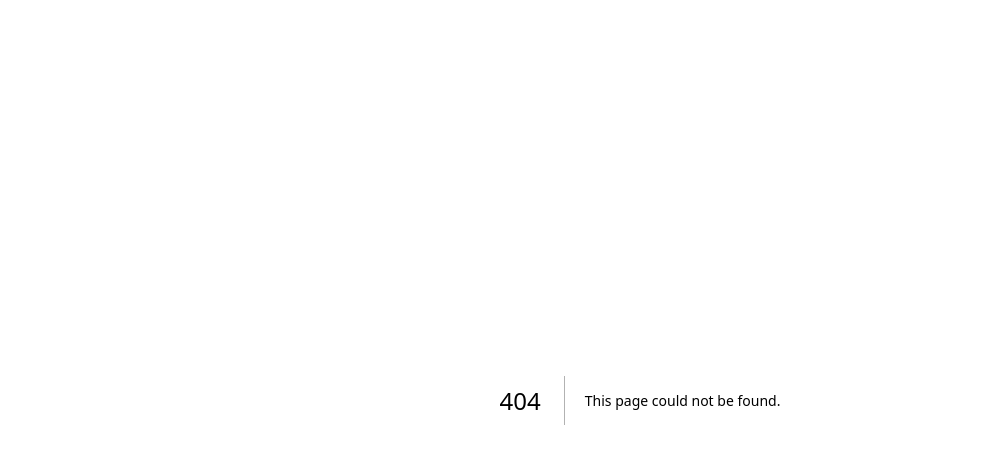
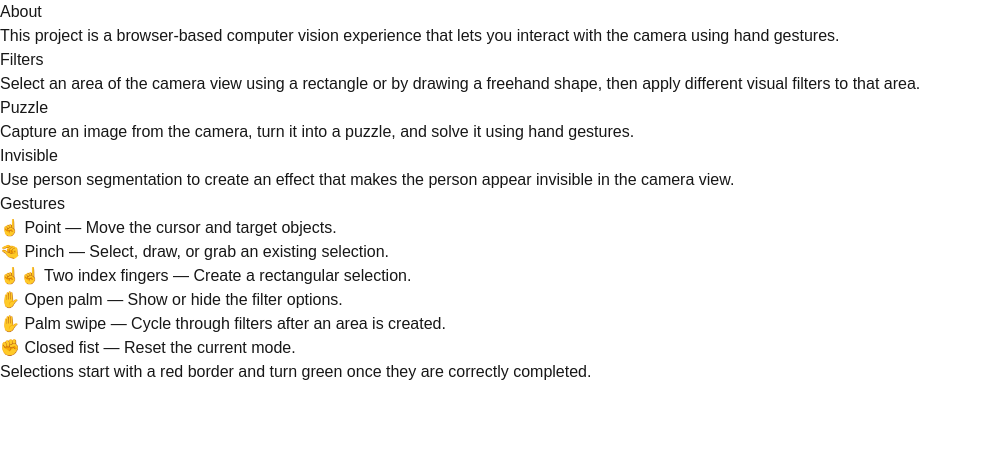
Before and after one commit to EDRIC-1304/cv-gesture-app, a Next.js app: page /about in a window 1280 px wide. Before the commit this address had no page. Shown: the top 464 px of the page, without its empty margins (0-982 px from the left). Built offline with nearby package versions, Linux system fonts and the light colour scheme.

Commit message:
basic about page is done with ui imporvements yet to be done but the basic contents are added for each mode

```diff
--- /dev/null
+++ b/app/about/page.js
@@ -0,0 +1,44 @@
+export default function About() {
+  return (
+    <main>
+      <h1>About</h1>
+
+      <p>
+        This project is a browser-based computer vision experience that lets
+        you interact with the camera using hand gestures.
+      </p>
+
+      <h2>Filters</h2>
+      <p>
+        Select an area of the camera view using a rectangle or by drawing a
+        freehand shape, then apply different visual filters to that area.
+      </p>
+
+      <h2>Puzzle</h2>
+      <p>
+        Capture an image from the camera, turn it into a puzzle, and solve it
+        using hand gestures.
+      </p>
+
+      <h2>Invisible</h2>
+      <p>
+        Use person segmentation to create an effect that makes the person
+        appear invisible in the camera view.
+      </p>
+
+      <h2>Gestures</h2>
+
+      <p>☝️ Point — Move the cursor and target objects.</p>
+      <p>🤏 Pinch — Select, draw, or grab an existing selection.</p>
+      <p>☝️☝️ Two index fingers — Create a rectangular selection.</p>
+      <p>✋ Open palm — Show or hide the filter options.</p>
+      <p>✋ Palm swipe — Cycle through filters after an area is created.</p>
+      <p>✊ Closed fist — Reset the current mode.</p>
+
+      <p>
+        Selections start with a red border and turn green once they are
+        correctly completed.
+      </p>
+    </main>
+  );
+}
```
